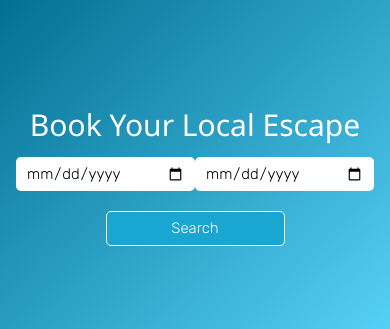
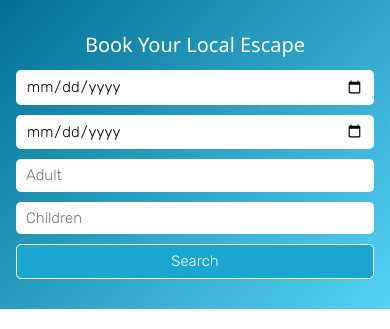
Before and after one commit to Pradeepsuthar/ORU_rooms_booking, a plain HTML site: page index.html in a window 390 px wide. Shown: the top 329 px of the page. Drawn offline with nearby package versions, Linux system fonts and the light colour scheme; grey boxes are pictures that could not be loaded.

Commit message:
first commit

```diff
--- a/index.html
+++ b/index.html
@@ -12,20 +12,31 @@
 <body>
     <div class="w3-container banner">
 
-        <h2>Book Your Local Escape</h2>
+        <h2 class="booking-container-heading">Book Your Local Escape</h2>
         <div>
+            <p>
                 <span>
                     <input autocomplete="off" placeholder="checkin date" type="date">
                 </span>
                 <span>
                     <input autocomplete="off" placeholder="checkin date" type="date">
                 </span>
+            </p>
+            <p>
+                <span>
+                    <input autocomplete="off" placeholder="Adult" type="number">
+                </span>
+                <span>
+                    <input autocomplete="off" placeholder="Children" type="number">
+                </span>
+            </p>
             <span>
                 <input type="submit" value="Search">
             </span>
         </div>
 
     </div>
+
     <br>
     <div class="w3-container">
         <!-- Card Start here -->
--- a/style.css
+++ b/style.css
@@ -7,7 +7,7 @@
 }
 .banner {
     background: linear-gradient(135.46deg, #027092, #56d1f7);
-    height: 40vh;
+    height: auto;
     display: flex;
     flex-direction: column;
     justify-content: center;
@@ -15,6 +15,8 @@
     text-align: center;
     font-family: sans-serif;
     color: #fff;
+    padding-top: 20px;
+    padding-bottom: 20px;
 }
 /* Clear floats after the columns */
 .row:after {
@@ -141,12 +143,16 @@
     padding-top: 15px;
 }
 /* Form */
-input[type="date"] {
+input[type="date"],input[type="number"] {
     background-color: #fff;
     border: none;
     padding: 10px 20px 10px;
     border-radius: 5px;
     cursor: pointer;
+    margin-bottom: 10px;
+}
+input[type="date"],input[type="number"]:focus{
+    outline: none;
 }
 input[type="submit"] {
     background-color: #19a7d2;
@@ -155,12 +161,27 @@ input[type="submit"] {
     padding: 10px 20px 10px;
     border-radius: 5px;
     cursor: pointer;
+    width: 100%;
 }
 input[type="submit"]:hover {
     background-color: #027092;
     color: #fff;
 }
+
+/* Testimonial */
+.x-scroll-container {
+    background-color: #eee;
+    width: 100%;
+    height: 20vh;
+    border: 1px dotted black;
+    overflow-x: hidden;
+    overflow-y: scroll;
+}
+
 @media(max-width:750px) {
+    .booking-container-heading{
+        font-size: 25px;
+    }
     .oru-card {
         width: 100%;
         height: auto;
@@ -198,6 +219,9 @@ input[type="submit"]:hover {
     }
 }
 @media(max-width:655px) {
+    .booking-container-heading{
+        font-size: 20px;
+    }
     .oru-card {
         width: 100%;
         margin-bottom: 10px;
@@ -234,13 +258,13 @@ input[type="submit"]:hover {
         padding-bottom: 0;
     }
     /* Form */
-    input[type="date"] {
+    input[type="date"],input[type="number"] {
         background-color: #fff;
         border: none;
         padding: 5px 10px 5px;
         border-radius: 5px;
         cursor: pointer;
-        width: 50%;
+        width: 100%;
         float: left;
     }
     input[type="submit"] {
@@ -250,9 +274,9 @@ input[type="submit"]:hover {
         padding: 5px 10px 5px;
         border-radius: 5px;
         cursor: pointer;
-        width: 50%;
+        width: 100%;
         float: center;
-        margin-top: 20px;
+        margin-bottom: 10px;
     }
     input[type="submit"]:hover {
         background-color: #027092;
```
Lines whose indentation alone changed are shown as unchanged.
